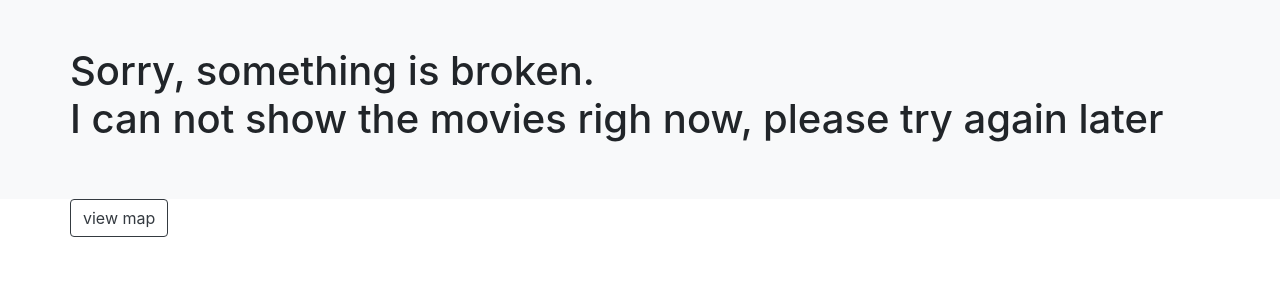
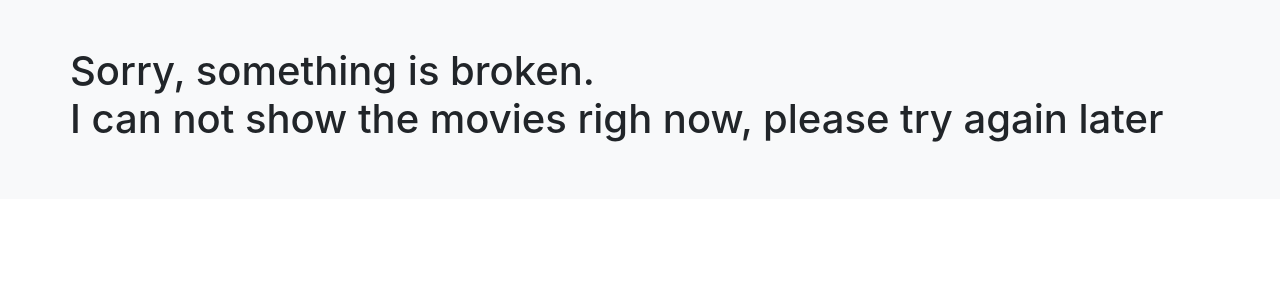
Before and after one commit to slash3b/pirata, a Python web app: template flask/templates/index.html in a window 1280 px wide. Shown: the part 261-564 px from the top of the page. Run offline with Jinja, Linux system fonts and the light colour scheme; the template is opened without the code that fills it, so the values that code supplies are empty; some libraries are stand-ins or nearby versions.

Commit message:
hide map button

```diff
--- a/flask/templates/index.html
+++ b/flask/templates/index.html
@@ -147,7 +147,7 @@
       <div class="row">
         <div class="com-md-12">
           <p>
-            <a role="button" target="_blank" class="btn btn-outline-dark" href="https://www.google.com/search?q=movies+in+chisinau&npsic=0&rflfq=1&rlha=0&rllag=47015413,28834314,1354&tbm=lcl&ved=2ahUKEwiX0ve79rjfAhVIJFAKHeMkArsQtgN6BAgEEAQ&tbs=lrf:!2m1!1e2!3sIAE,lf:1,lf_ui:1&rldoc=1#rlfi=hd:;si:;mv:!1m2!1d47.03910999321236!2d28.89302284091798!2m2!1d46.991592108290575!2d28.78487617343751!4m2!1d47.015356336166064!2d28.838949507177745!5i14">view map</a>
+            <!-- <a role="button" target="_blank" class="btn btn-outline-dark" href="https://www.google.com/search?q=movies+in+chisinau&npsic=0&rflfq=1&rlha=0&rllag=47015413,28834314,1354&tbm=lcl&ved=2ahUKEwiX0ve79rjfAhVIJFAKHeMkArsQtgN6BAgEEAQ&tbs=lrf:!2m1!1e2!3sIAE,lf:1,lf_ui:1&rldoc=1#rlfi=hd:;si:;mv:!1m2!1d47.03910999321236!2d28.89302284091798!2m2!1d46.991592108290575!2d28.78487617343751!4m2!1d47.015356336166064!2d28.838949507177745!5i14">view map</a> -->
           </p>
         </div>
       </div>
```
